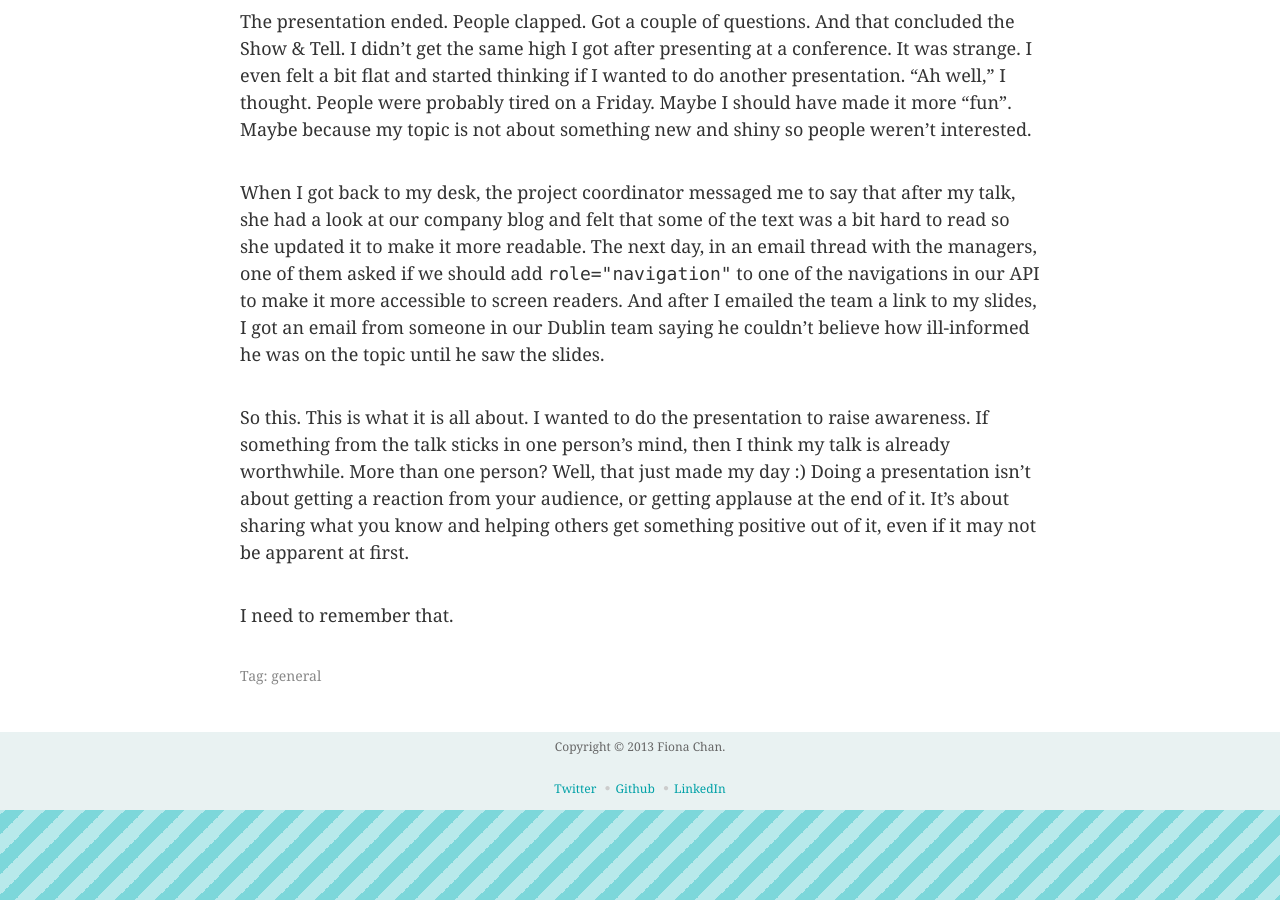
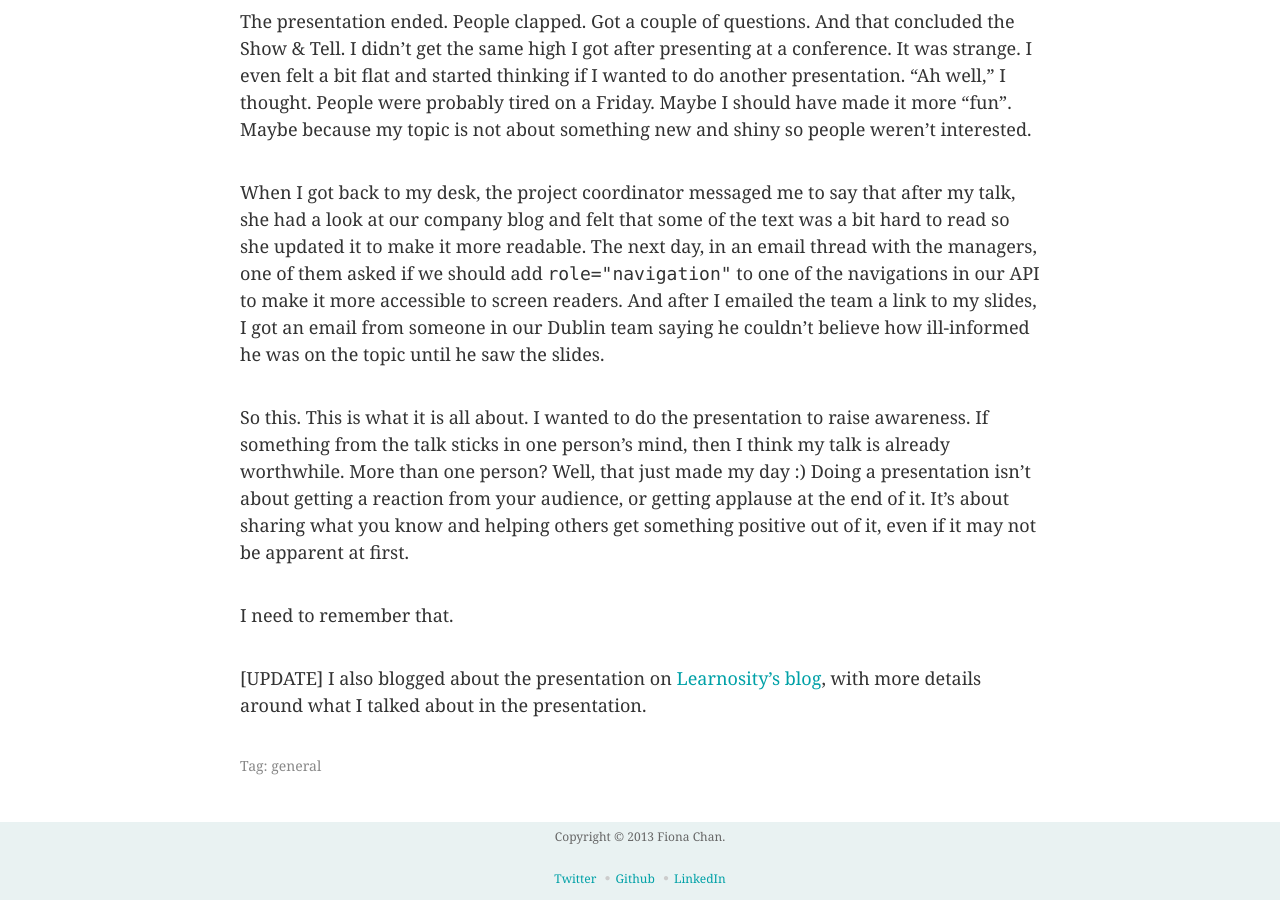
Before and after one commit to enterstudio/mobywhale-chan.github.io, a Jekyll site: the page built from _posts/2014-09-08-its-not-about-the-applause.md, in a window 1280 px wide and 900 px high, scrolled down 1365 px. Built offline with Jekyll 4.4.1, drawn with Linux system fonts in a browser that asks for light colours; Markdown is read by kramdown in place of the engine named in the settings; some of the changed lines change nothing that is shown.

Commit message:
Updated 2014-09-08-its-not-about-the-applause.md

```diff
--- a/_posts/2014-09-08-its-not-about-the-applause.md
+++ b/_posts/2014-09-08-its-not-about-the-applause.md
@@ -1,7 +1,8 @@
 ---
 layout: post
-title: It's not about the applause
+title: "It's not about the applause"
 category: general
+published: true
 ---
 
 Recently at work, we started doing Show & Tell at Friday lunch every few weeks. The idea is to share knowledge within the team. My manager asked if I'd like to do one about accessibility and I did not hesitate in putting my name down for it. Why? It's not really because I _love_ presenting (at the same time I don't hate it anymore). It's an easier and better way of raising awareness and distributing knowledge about it. Easier than trying to catch every problem in code review.
@@ -24,3 +25,5 @@ When I got back to my desk, the project coordinator messaged me to say that afte
 So this. This is what it is all about. I wanted to do the presentation to raise awareness. If something from the talk sticks in one person's mind, then I think my talk is already worthwhile. More than one person? Well, that just made my day :) Doing a presentation isn't about getting a reaction from your audience, or getting applause at the end of it. It's about sharing what you know and helping others get something positive out of it, even if it may not be apparent at first.
 
 I need to remember that.
+
+[UPDATE] I also blogged about the presentation on [Learnosity's blog](http://www.learnosity.com/blog/2014/10/accessibility-busting-a-few-misconceptions/), with more details around what I talked about in the presentation.
```
